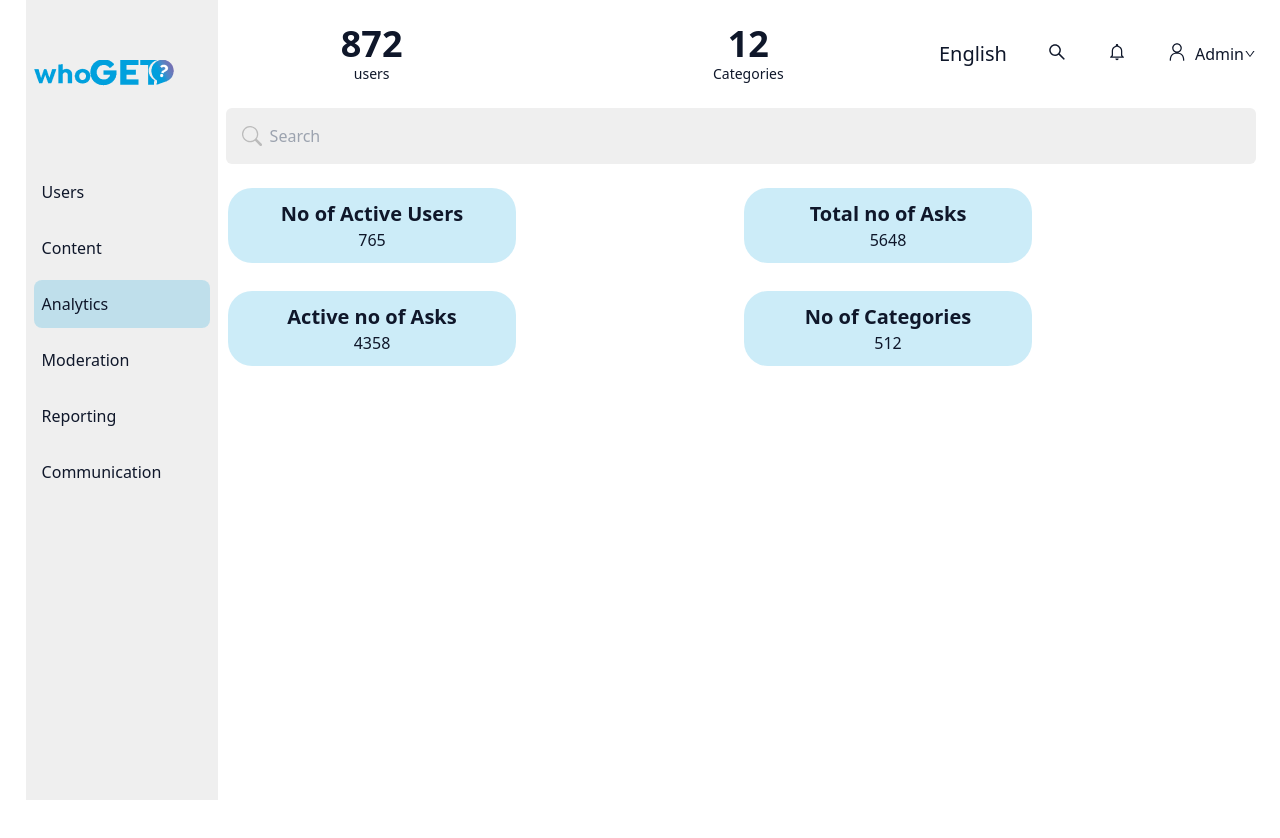
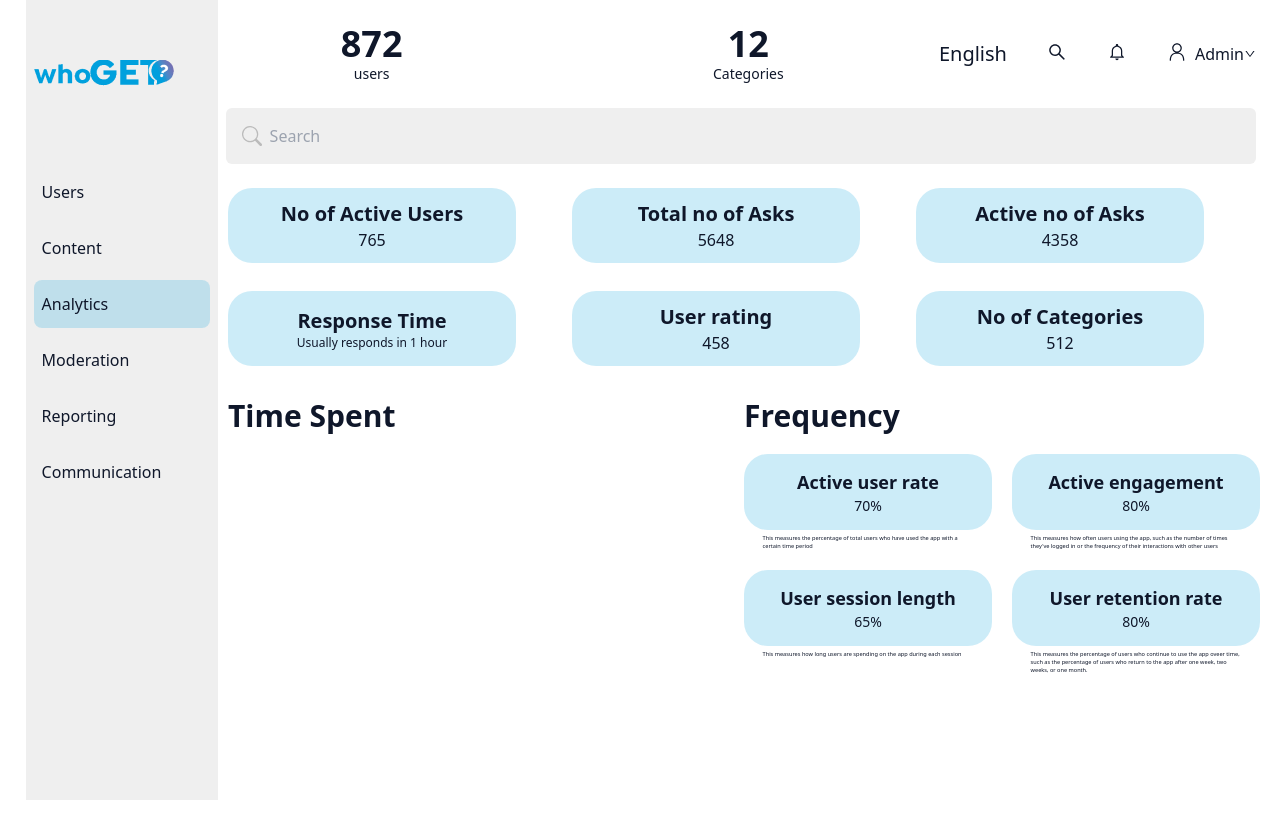
Before and after one commit to mbianou-bradon/WHOGET-admin-dashboard, a Next.js app: page /analytics in a window 1280 px wide. Shown: the top 838 px of the page. Built offline with nearby package versions, Linux system fonts and the light colour scheme.

Commit message:
Completed analytics section

```diff
--- a/src/pages/analytics.tsx
+++ b/src/pages/analytics.tsx
@@ -5,7 +5,7 @@ export default function Analytics(){
     return (
         <div className="ml-[13rem] h-screen px-5">
             <div>
-                <div className="grid grid-cols-1 sm:grid-cols-2 gap-y-7 [&>*]:w-[18rem] [&>*]:h-[4.7rem] [&>*]:py-2 [&>*]:rounded-3xl [&>*]:bg-primary/20 [&>*]:flex [&>*]:flex-col [&>*]:items-center [&>*]:justify-center [&>*>h2]:text-xl [&>*>h2]:font-semibold [&>*]: [&>*]:">
+                <div className="grid grid-cols-1 sm:grid-cols-2 md:grid-cols-3 gap-y-7 [&>*]:w-[18rem] [&>*]:h-[4.7rem] [&>*]:py-2 [&>*]:rounded-3xl [&>*]:bg-primary/20 [&>*]:flex [&>*]:flex-col [&>*]:items-center [&>*]:justify-center [&>*>h2]:text-xl [&>*>h2]:font-semibold [&>*]: [&>*]:">
                     <div>
                         <h2>No of Active Users</h2>
                         <p>765</p>
@@ -22,8 +22,60 @@ export default function Analytics(){
                     </div>
 
                     <div>
+                        <h2>Response Time</h2>
+                        <p className="text-xs">Usually responds in 1 hour</p>
+                    </div>
+
+                    <div>
+                        <h2>User rating</h2>
+                        <p>458</p>
+                    </div>
+
+                    <div>
                         <h2>No of Categories</h2>
                         <p>512</p>
+                    </div>
+                </div>
+
+                <div className="grid grid-cols-1 sm:grid-cols-2 mt-8">
+                    <div>
+                        <h2 className="text-3xl font-bold mb-5">Time Spent</h2>
+                    </div>
+                    <div>
+                        <h2 className="text-3xl font-bold mb-5">Frequency</h2>
+                        <div className="grid grid-cols-2 gap-y-5 gap-x-5 [&>*>div]:w-full [&>*>div]:h-[4.7rem] [&>*>div]:py-2 [&>*>div]:rounded-3xl [&>*>div]:bg-primary/20 [&>*>div]:flex [&>*>div]:flex-col [&>*>div]:items-center [&>*>div]:justify-center [&>*>div]:mb-1 [&>*>div>h2]:text-lg [&>*>div>h2]:font-semibold [&>*>div>p]:text-sm [&>*>p]:text-[0.35rem] [&>*>p]:w-[85%] [&>*>p]:mx-auto">
+                            <div>
+                                <div>
+                                    <h2>Active user rate</h2>
+                                    <p>70%</p>
+                                </div>
+                                <p>This measures the percentage of total users who have used the app with a certain time period</p>
+                            </div>
+
+                            <div>
+                                <div>
+                                    <h2>Active engagement</h2>
+                                    <p>80%</p>
+                                </div>
+                                <p>This measures how often users using the app, such as the number of times they've logged in or the frequency of their interactions with other users</p>
+                            </div>
+
+                            <div>
+                                <div>
+                                    <h2>User session length</h2>
+                                    <p>65%</p>
+                                </div>
+                                <p>This measures how long users are spending on the app during each session</p>
+                            </div>
+
+                            <div>
+                                <div>
+                                    <h2>User retention rate</h2>
+                                    <p>80%</p>
+                                </div>
+                                <p>This measures the percentage of users who continue to use the app oveer time, such as the percentage of users who return to the app after one week, two weeks, or one month.</p>
+                            </div>
+                        </div>
                     </div>
                 </div>
             </div>
```
